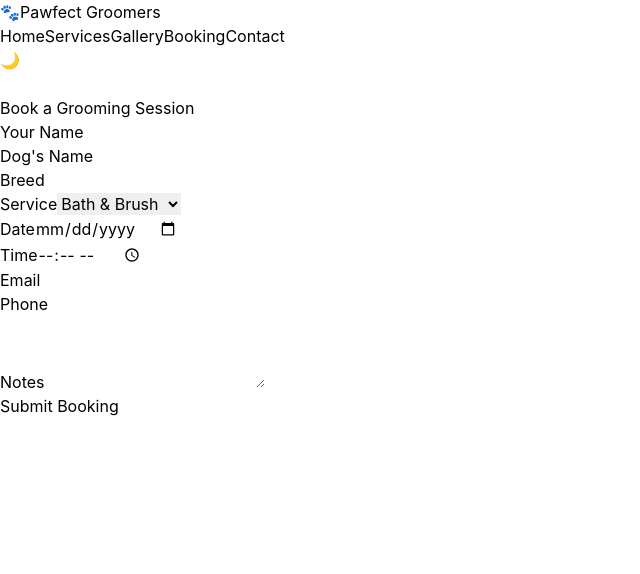
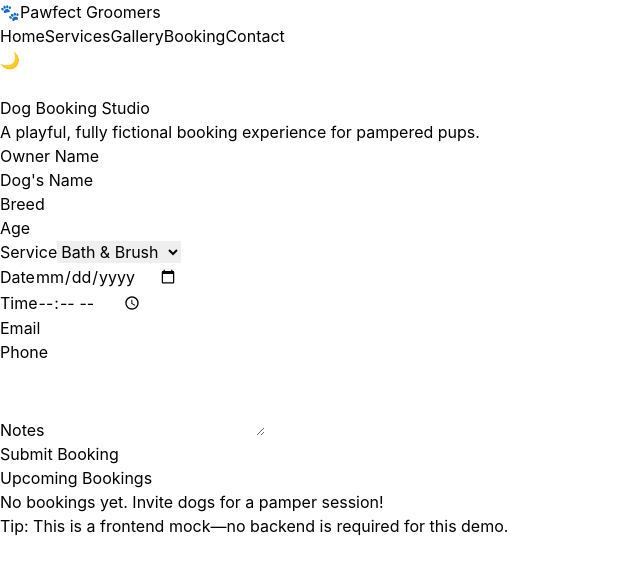
Before and after one commit to martymcquaid/dog-drommers-4455, a React (Vite) app: page /booking in a window 1280 px wide. Shown: the top 574 px of the page, without its empty margins (0-640 px from the left). Built offline with nearby package versions, Linux system fonts and the light colour scheme; the HTML template or start-up script is replaced by a standard one.

Commit message:
AI edit: /root/ChitterChat/team-call-connect/TwilioAPIService/chipify_projects/aad830b9-ba1e-4a95-8518-cf12b372f2e7/src/pages/Booking.tsx

```diff
--- a/src/pages/Booking.tsx
+++ b/src/pages/Booking.tsx
@@ -1,10 +1,45 @@
-import { useState } from 'react'
+import React, { useEffect, useMemo, useState } from 'react'
+
+type BookingRecord = {
+  id: string
+  ownerName: string
+  dogName: string
+  breed: string
+  age?: string
+  service: string
+  date: string
+  time?: string
+  email?: string
+  phone?: string
+  notes?: string
+  status: 'Pending' | 'Confirmed' | 'Cancelled'
+}
+
+const STORAGE_KEY = 'dog_bookings_v1'
+
+function loadBookings(): BookingRecord[] {
+  try {
+    const raw = localStorage.getItem(STORAGE_KEY)
+    if (!raw) return []
+    const data = JSON.parse(raw) as BookingRecord[]
+    return Array.isArray(data) ? data : []
+  } catch {
+    return []
+  }
+}
+
+function saveBookings(list: BookingRecord[]) {
+  localStorage.setItem(STORAGE_KEY, JSON.stringify(list))
+}
 
 export default function Booking() {
+  const [bookings, setBookings] = useState<BookingRecord[]>([])
+
   const [form, setForm] = useState({
-    name: '',
-    dog: '',
+    ownerName: '',
+    dogName: '',
     breed: '',
+    age: '',
     service: 'Bath & Brush',
     date: '',
     time: '',
@@ -12,8 +47,13 @@ export default function Booking() {
     phone: '',
     notes: '',
   })
-  const [submitted, setSubmitted] = useState(false)
+
   const [errors, setErrors] = useState<{ [k: string]: string }>({})
+  const [confirmation, setConfirmation] = useState<BookingRecord | null>(null)
+
+  useEffect(() => {
+    setBookings(loadBookings())
+  }, [])
 
   function update(field: string, value: string) {
     setForm((f) => ({ ...f, [field]: value }))
@@ -21,8 +61,8 @@ export default function Booking() {
 
   function validate() {
     const e: { [k: string]: string } = {}
-    if (!form.name) e.name = 'Name is required'
-    if (!form.dog) e.dog = 'Dog name is required'
+    if (!form.ownerName) e.ownerName = 'Owner name is required'
+    if (!form.dogName) e.dogName = 'Dog name is required'
     if (!form.date) e.date = 'Date is required'
     if (!form.service) e.service = 'Service is required'
     return e
@@ -33,72 +73,125 @@ export default function Booking() {
     const ve = validate()
     setErrors(ve)
     if (Object.keys(ve).length === 0) {
-      setSubmitted(true)
-      // Simulate booking submission
-      setTimeout(() => {
-        setForm({ name: '', dog: '', breed: '', service: 'Bath & Brush', date: '', time: '', email: '', phone: '', notes: '' })
-        setSubmitted(false)
-      }, 1500)
+      const newBooking: BookingRecord = {
+        id: `${Date.now()}-${Math.random().toString(36).slice(2, 7)}`,
+        ownerName: form.ownerName,
+        dogName: form.dogName,
+        breed: form.breed,
+        age: form.age,
+        service: form.service,
+        date: form.date,
+        time: form.time,
+        email: form.email,
+        phone: form.phone,
+        notes: form.notes,
+        status: 'Pending',
+      }
+      const updated = [newBooking, ...bookings]
+      setBookings(updated)
+      saveBookings(updated)
+      setConfirmation(newBooking)
+      // reset form after a moment
+      setForm({ ownerName: '', dogName: '', breed: '', age: '', service: 'Bath & Brush', date: '', time: '', email: '', phone: '', notes: '' })
+      setTimeout(() => setConfirmation(null), 3500)
     }
   }
 
+  function updateStatus(id: string, status: BookingRecord['status']) {
+    const next = bookings.map((b) => (b.id === id ? { ...b, status } : b))
+    setBookings(next)
+    saveBookings(next)
+  }
+
+  const availableServices = ['Bath & Brush', 'Full Groom', 'Nail Trimming', 'Daycare', 'Walking']
+
   return (
-    <section className="min-h-screen bg-gradient-to-b from-slate-900 to-slate-800 text-white py-12">
-      <div className="max-w-7xl mx-auto px-4 sm:px-6 lg:px-8">
-        <h2 className="text-3xl font-bold mb-4">Book a Grooming Session</h2>
-        <form onSubmit={onSubmit} className="grid grid-cols-1 md:grid-cols-2 gap-6">
+    <section className="min-h-screen bg-gradient-to-br from-slate-900 to-slate-800 text-white py-12">
+      <div className="max-w-7xl mx-auto px-4 sm:px-6 lg:px-8 grid grid-cols-1 lg:grid-cols-2 gap-8 items-start">
+        <div className="bg-slate-800/60 p-6 rounded-xl shadow-xl">
+          <h2 className="text-2xl font-semibold mb-4">Dog Booking Studio</h2>
+          <p className="text-slate-300 mb-4">A playful, fully fictional booking experience for pampered pups.</p>
+          <form onSubmit={onSubmit} className="grid grid-cols-1 md:grid-cols-2 gap-4">
             <div className="col-span-1">
-            <label className="block mb-1">Your Name</label>
-            <input className="w-full bg-slate-800 border border-slate-700 rounded px-3 py-2" value={form.name} onChange={(e)=>update('name', e.target.value)} />
-            {errors.name && <span className="text-rose-500 text-sm">{errors.name}</span>}
+              <label className="block mb-1">Owner Name</label>
+              <input className="w-full bg-slate-900 border border-slate-700 rounded px-3 py-2" value={form.ownerName} onChange={(e)=>update('ownerName', e.target.value)} />
+              {errors.ownerName && <span className="text-rose-500 text-sm">{errors.ownerName}</span>}
             </div>
             <div className="col-span-1">
               <label className="block mb-1">Dog's Name</label>
-            <input className="w-full bg-slate-800 border border-slate-700 rounded px-3 py-2" value={form.dog} onChange={(e)=>update('dog', e.target.value)} />
-            {errors.dog && <span className="text-rose-500 text-sm">{errors.dog}</span>}
+              <input className="w-full bg-slate-900 border border-slate-700 rounded px-3 py-2" value={form.dogName} onChange={(e)=>update('dogName', e.target.value)} />
+              {errors.dogName && <span className="text-rose-500 text-sm">{errors.dogName}</span>}
             </div>
-          <div className="col-span-1 md:col-span-1">
+            <div className="col-span-1">
               <label className="block mb-1">Breed</label>
-            <input className="w-full bg-slate-800 border border-slate-700 rounded px-3 py-2" value={form.breed} onChange={(e)=>update('breed', e.target.value)} />
+              <input className="w-full bg-slate-900 border border-slate-700 rounded px-3 py-2" value={form.breed} onChange={(e)=>update('breed', e.target.value)} />
             </div>
-          <div className="col-span-1 md:col-span-1">
+            <div className="col-span-1">
+              <label className="block mb-1">Age</label>
+              <input className="w-full bg-slate-900 border border-slate-700 rounded px-3 py-2" value={form.age} onChange={(e)=>update('age', e.target.value)} />
+            </div>
+            <div className="col-span-1">
               <label className="block mb-1">Service</label>
-            <select className="w-full bg-slate-800 border border-slate-700 rounded px-3 py-2" value={form.service} onChange={(e)=>update('service', e.target.value)}>
-              <option>Bath & Brush</option>
-              <option>Full Groom</option>
-              <option>Nail Trimming</option>
+              <select className="w-full bg-slate-900 border border-slate-700 rounded px-3 py-2" value={form.service} onChange={(e)=>update('service', e.target.value)}>
+                {availableServices.map((s) => (
+                  <option key={s}>{s}</option>
+                ))}
               </select>
-            {errors.service && <span className="text-rose-500 text-sm">{errors.service}</span>}
             </div>
-          <div className="col-span-1 md:col-span-1">
+            <div className="col-span-1">
               <label className="block mb-1">Date</label>
-            <input type="date" className="w-full bg-slate-800 border border-slate-700 rounded px-3 py-2" value={form.date} onChange={(e)=>update('date', e.target.value)} />
+              <input type="date" className="w-full bg-slate-900 border border-slate-700 rounded px-3 py-2" value={form.date} onChange={(e)=>update('date', e.target.value)} />
               {errors.date && <span className="text-rose-500 text-sm">{errors.date}</span>}
             </div>
-          <div className="col-span-1 md:col-span-1">
+            <div className="col-span-1">
               <label className="block mb-1">Time</label>
-            <input type="time" className="w-full bg-slate-800 border border-slate-700 rounded px-3 py-2" value={form.time} onChange={(e)=>update('time', e.target.value)} />
+              <input type="time" className="w-full bg-slate-900 border border-slate-700 rounded px-3 py-2" value={form.time} onChange={(e)=>update('time', e.target.value)} />
             </div>
             <div className="col-span-2">
               <label className="block mb-1">Email</label>
-            <input className="w-full bg-slate-800 border border-slate-700 rounded px-3 py-2" value={form.email} onChange={(e)=>update('email', e.target.value)} />
+              <input className="w-full bg-slate-900 border border-slate-700 rounded px-3 py-2" value={form.email} onChange={(e)=>update('email', e.target.value)} />
             </div>
             <div className="col-span-2">
               <label className="block mb-1">Phone</label>
-            <input className="w-full bg-slate-800 border border-slate-700 rounded px-3 py-2" value={form.phone} onChange={(e)=>update('phone', e.target.value)} />
+              <input className="w-full bg-slate-900 border border-slate-700 rounded px-3 py-2" value={form.phone} onChange={(e)=>update('phone', e.target.value)} />
             </div>
             <div className="col-span-2">
               <label className="block mb-1">Notes</label>
-            <textarea rows={3} className="w-full bg-slate-800 border border-slate-700 rounded px-3 py-2" value={form.notes} onChange={(e)=>update('notes', e.target.value)} />
+              <textarea rows={3} className="w-full bg-slate-900 border border-slate-700 rounded px-3 py-2" value={form.notes} onChange={(e)=>update('notes', e.target.value)} />
             </div>
             <div className="col-span-2 flex items-center">
               <button type="submit" className="ml-auto bg-rose-500 hover:bg-rose-600 px-4 py-2 rounded">Submit Booking</button>
             </div>
-          {submitted && (
-            <div className="col-span-2 text-green-400">Booking received! We will contact you shortly.</div>
+          </form>
+          {confirmation && (
+            <div className="mt-4 p-4 bg-teal-500/20 rounded-md text-teal-100">
+              Booking received for {confirmation.dogName} (Owner: {confirmation.ownerName}). Reference: {confirmation.id}
+            </div>
           )}
-        </form>
         </div>
+        <div className="bg-slate-800/60 p-6 rounded-xl shadow-xl overflow-hidden">
+          <h2 className="text-2xl font-semibold mb-4">Upcoming Bookings</h2>
+          {bookings.length === 0 && <p className="text-slate-300">No bookings yet. Invite dogs for a pamper session!</p>}
+          <div className="space-y-3 max-h-[60vh] overflow-auto pr-2">
+            {bookings.map((b) => (
+              <div key={b.id} className="flex items-center justify-between bg-slate-700/40 rounded p-3">
+                <div>
+                  <div className="font-semibold text-sm">{b.dogName} ({b.ownerName})</div>
+                  <div className="text-xs text-slate-200">{b.service} on {b.date} {b.time ? 'at ' + b.time : ''}</div>
+                </div>
+                <div className="flex items-center gap-2">
+                  <span className={`px-2 py-1 rounded text-xs ${b.status==='Pending'?'bg-yellow-600/80 text-yellow-100':'bg-green-600/80 text-green-100'}`}>{b.status}</span>
+                  {b.status !== 'Cancelled' && (
+                    <button className="px-2 py-1 bg-green-600 rounded text-white text-xs" onClick={()=>updateStatus(b.id,'Confirmed')}>Confirm</button>
+                  )}
+                  <button className="px-2 py-1 bg-red-600 rounded text-white text-xs" onClick={()=>updateStatus(b.id,'Cancelled')}>Cancel</button>
+                </div>
+              </div>
+            ))}
+          </div>
+        </div>
+      </div>
+      <div className="mt-6 text-center text-slate-400">Tip: This is a frontend mock—no backend is required for this demo.</div>
     </section>
   )
 }
```
Lines whose indentation alone changed are shown as unchanged.
